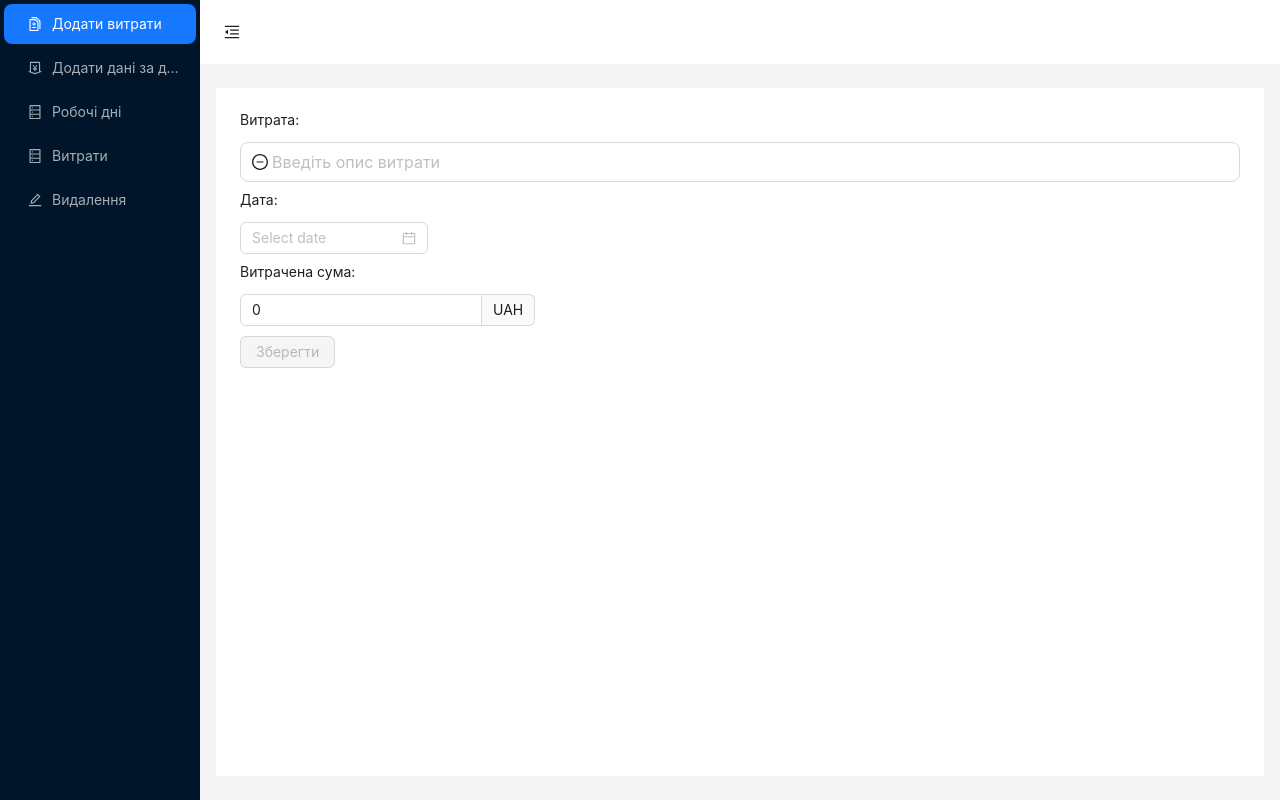
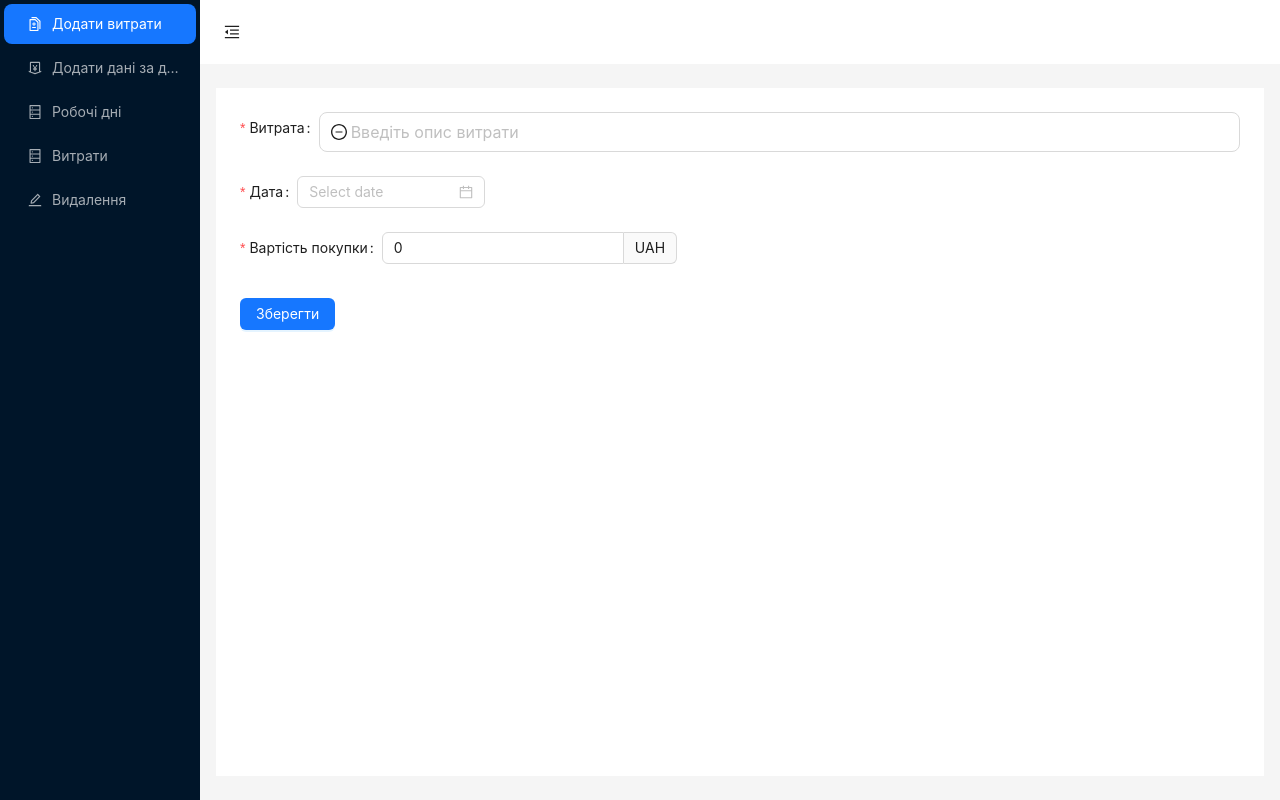
Before and after one commit to MaksymBilyk4/finances, a React (Create React App) app in the folder client/: page /expenses-admin in a window 1280 px wide. Built offline with nearby package versions, Linux system fonts and the light colour scheme.

Commit message:
field validation

```diff
--- a/client/src/pages/Expenses.jsx
+++ b/client/src/pages/Expenses.jsx
@@ -1,5 +1,5 @@
 import React, {useState} from 'react';
-import {Button, DatePicker, Input, InputNumber} from "antd";
+import {Button, DatePicker, Form, Input, InputNumber, message} from "antd";
 import {parseDate} from "../utils/parseDate";
 import {MinusCircleOutlined} from "@ant-design/icons";
 import {create} from "../api/expense_api";
@@ -9,10 +9,18 @@ const Expenses = () => {
     const [date, setDate] = useState("");
     const [cost, setCost] = useState(0.00);
     const [description, setDescription] = useState("");
+    const [messageApi, contextHolder] = message.useMessage();
 
     const onDateChange = val => setDate(val?.$d || "");
     const onCostChange = val => setCost(val);
     const onDescriptionChange = e => setDescription(e.target.value);
+
+    const success = () => {
+        messageApi.open({
+            type: 'success',
+            content: 'Покупку успішно створено',
+        });
+    };
 
     const onSubmit = () => {
         create({
@@ -24,43 +32,68 @@ const Expenses = () => {
         setDescription("");
         setCost(0);
         setDate("");
+
+        success();
     }
 
     return (
         <>
-            <div>
-                <p>Витрата: </p>
-                <Input size="large"
+            {contextHolder}
+            <Form onFinish={onSubmit}>
+                <Form.Item
+                    label="Витрата"
+                    rules={[{
+                        required: true,
+                        message: "Введіть опис витрати. На приклад: сміття, комуналка"
+                    }]}
+                    name="description"
+                >
+                    <Input
+                        size="large"
                         placeholder="Введіть опис витрати"
                         value={description}
                         onChange={onDescriptionChange}
                         prefix={<MinusCircleOutlined/>}
                     />
-            </div>
+                </Form.Item>
 
-            <div style={{marginTop: "10px"}}>
-                <p>Дата: </p>
+                <Form.Item
+                    style={{marginTop: "10px"}}
+                    label={"Дата"}
+                    rules={[{
+                        required: true,
+                        message: "Виберіть дату покупки"
+                    }]}
+                    name="date"
+                >
                     <DatePicker format="DD.MM.YYYY"
                                 onChange={onDateChange}
                     />
-            </div>
+                </Form.Item>
 
-            <div style={{marginTop: "10px"}}>
-                <p>Витрачена сума: </p>
+                <Form.Item
+                    style={{marginTop: "10px"}}
+                    label="Вартість покупки"
+                    rules={[{
+                        required: true,
+                        message: "Введіть вартість покупки"
+                    }]}
+                    name="cost"
+                >
                     <InputNumber addonAfter="UAH"
                                  defaultValue={0.00}
                                  value={cost}
                                  onChange={onCostChange}
                     />
-            </div>
+                </Form.Item>
 
-            <Button onClick={onSubmit}
+                <Button htmlType={"submit"}
                         style={{marginTop: "10px"}}
                         type="primary"
-                    disabled={date.length <= 0 || Number(cost) <= 0 || description.length <= 0}
+                    // disabled={date.length <= 0 || Number(cost) <= 0 || description.length <= 0}
                 >Зберегти</Button>
+            </Form>
         </>
-
     );
 };
 
```
Lines whose indentation alone changed are shown as unchanged.
